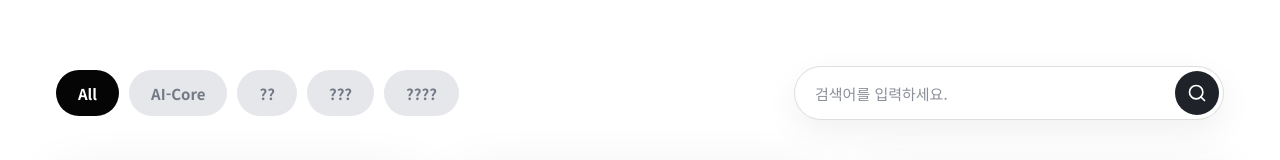
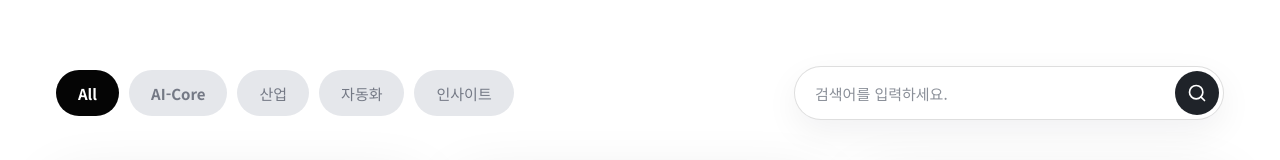
Before and after one commit to hosooregai-netizen/koreaindustryAI, a Next.js app: page /community/blog in a window 1280 px wide. Shown: the part 436-596 px from the top of the page. Built offline with nearby package versions, Linux system fonts and the light colour scheme; grey boxes are pictures that could not be loaded.

Commit message:
fix: restore community filter labels

```diff
--- a/components/site.tsx
+++ b/components/site.tsx
@@ -45,8 +45,8 @@ type NavGroup = {
 type HeroVisualKind = "home" | "products" | "company" | "contact" | "community";
 type WhatsNewTag = "Blog" | "Newsletter" | "Technology";
 type WhatsNewFilter = "All" | WhatsNewTag;
-type NewsletterFilter = "All" | "AI-Core" | "?? ???" | "?? ????";
-type BlogFilter = "All" | "AI-Core" | "??" | "???" | "????";
+type NewsletterFilter = "All" | "AI-Core" | "산업 자동화" | "기술 업데이트";
+type BlogFilter = "All" | "AI-Core" | "산업" | "자동화" | "인사이트";
 type TechnologyFilter = "All" | "AI-Core" | "Architecture" | "Automation";
 type NewsletterSubscribeStatus = "idle" | "submitting" | "success";
 
@@ -292,9 +292,9 @@ export const industryImageCards = [
 
 const whatsNewFilters: WhatsNewFilter[] = ["All", "Blog", "Newsletter", "Technology"];
 const whatsNewPageSize = 3;
-const newsletterFilters: NewsletterFilter[] = ["All", "AI-Core", "?? ???", "?? ????"];
+const newsletterFilters: NewsletterFilter[] = ["All", "AI-Core", "산업 자동화", "기술 업데이트"];
 const newsletterPageSize = 9;
-const blogFilters: BlogFilter[] = ["All", "AI-Core", "??", "???", "????"];
+const blogFilters: BlogFilter[] = ["All", "AI-Core", "산업", "자동화", "인사이트"];
 const blogPageSize = 9;
 const technologyFilters: TechnologyFilter[] = ["All", "AI-Core", "Architecture", "Automation"];
 const technologyPageSize = 9;
```
